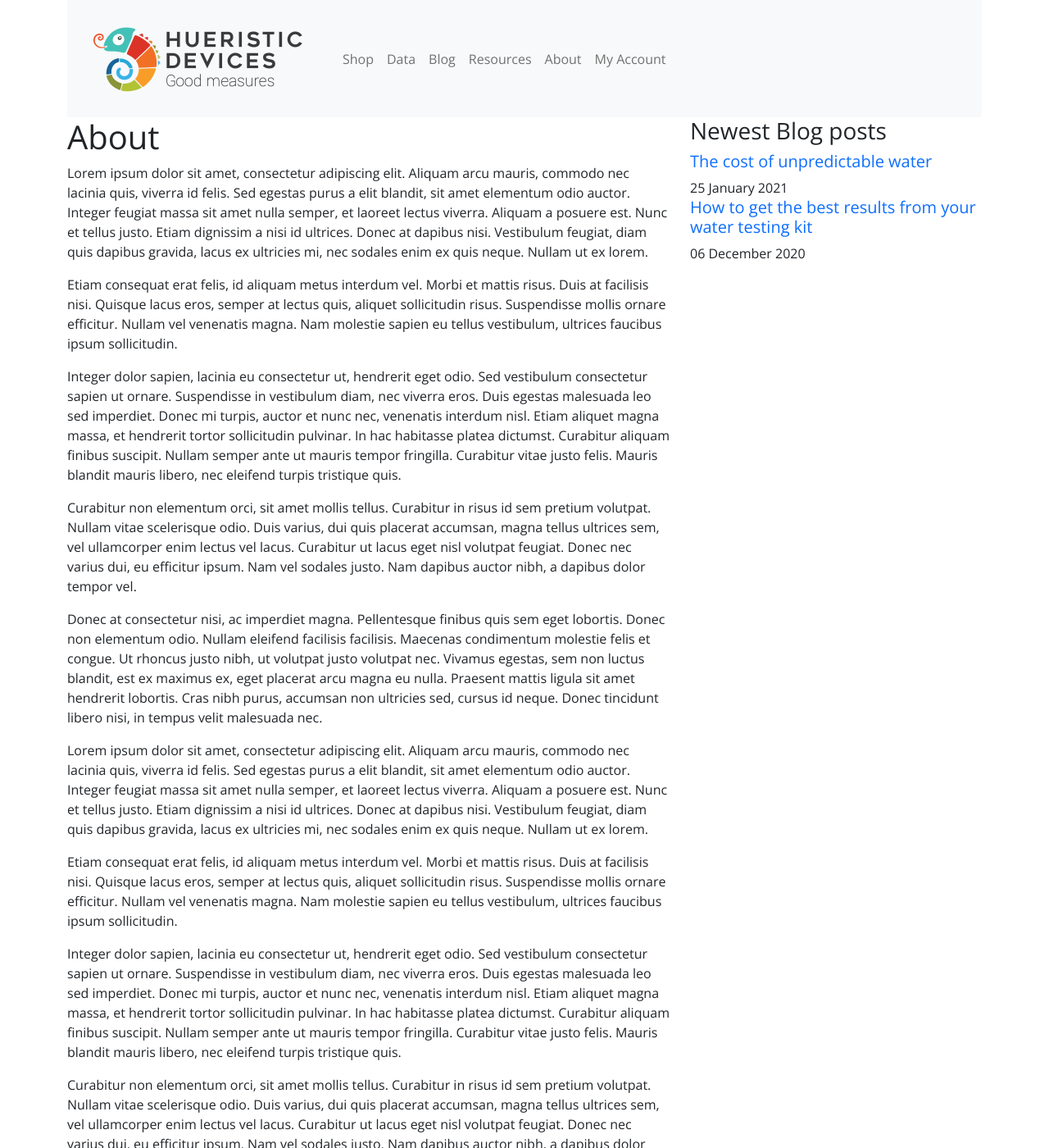
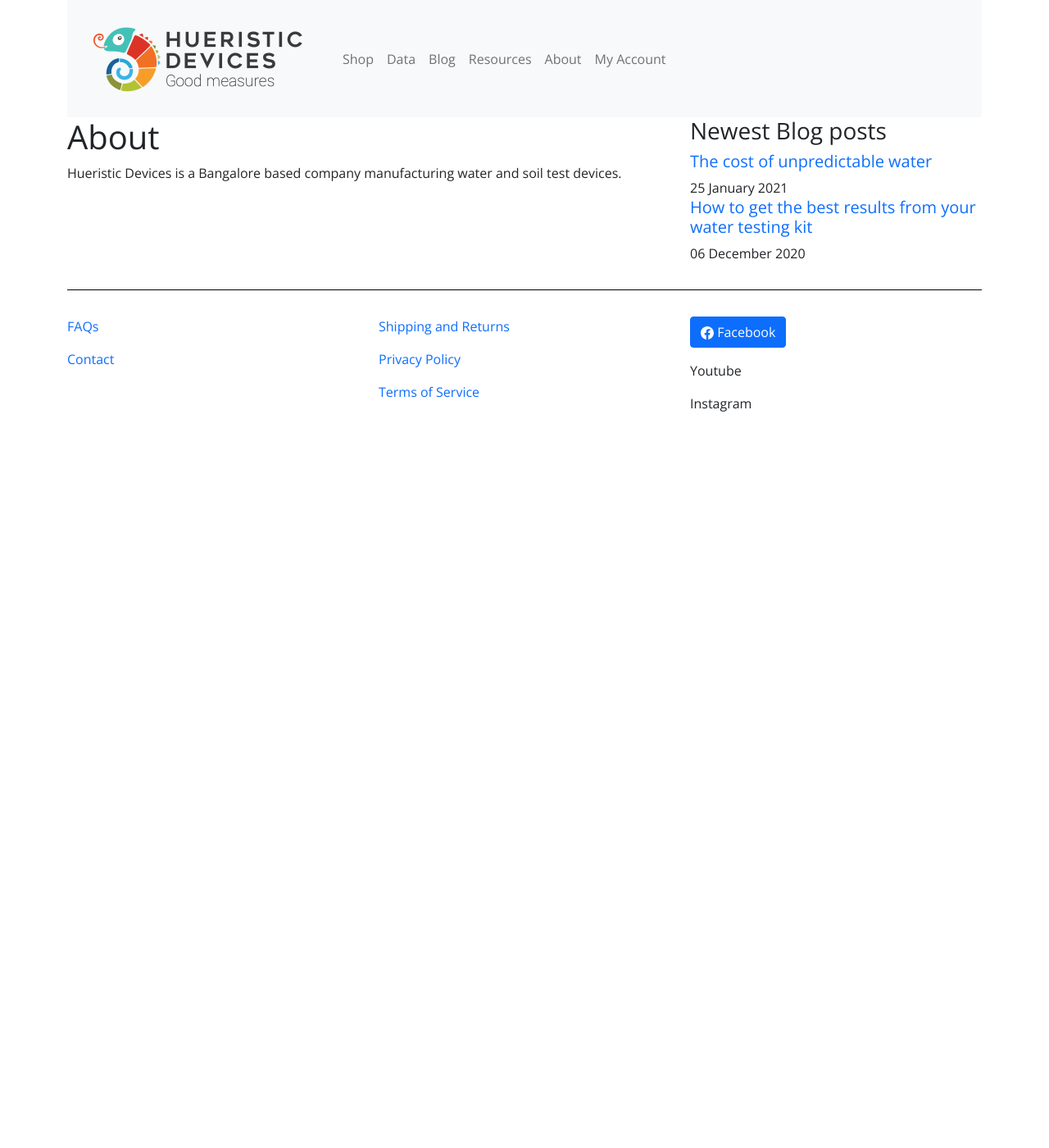
Before and after one commit to joannas97/staging, a Jekyll site: the page built from _pages/about.md, in a window 1280 px wide and 1400 px high. Shown: the whole window at 82% size. Built offline with Jekyll 4.4.1, drawn with Linux system fonts in a browser that asks for light colours; some of the changed text lies outside the part shown.

```diff
--- a/_layouts/default.html
+++ b/_layouts/default.html
@@ -58,7 +58,7 @@
                       {% for post in site.posts limit:3%}
                         <article>
                           <h5>
-                            <a href="{{ site.baseurl }}{{ post.url }}">
+                            <a href="{{ post.url | absolute_url}}">
                               {{ post.title }}
                             </a>
                           </h5>
--- a/_layouts/post.html
+++ b/_layouts/post.html
@@ -58,7 +58,7 @@
                       {% for post in site.posts limit:3%}
                         <article>
                           <h5>
-                            <a href="{{ post.url }}">
+                            <a href="{{ post.url | absolute_url }}">
                               {{ post.title }}
                             </a>
                           </h5>
--- a/_pages/about.md
+++ b/_pages/about.md
@@ -4,22 +4,4 @@ title: About
 permalink: /about/
 ---
 
-Lorem ipsum dolor sit amet, consectetur adipiscing elit. Aliquam arcu mauris, commodo nec lacinia quis, viverra id felis. Sed egestas purus a elit blandit, sit amet elementum odio auctor. Integer feugiat massa sit amet nulla semper, et laoreet lectus viverra. Aliquam a posuere est. Nunc et tellus justo. Etiam dignissim a nisi id ultrices. Donec at dapibus nisi. Vestibulum feugiat, diam quis dapibus gravida, lacus ex ultricies mi, nec sodales enim ex quis neque. Nullam ut ex lorem.
-
-Etiam consequat erat felis, id aliquam metus interdum vel. Morbi et mattis risus. Duis at facilisis nisi. Quisque lacus eros, semper at lectus quis, aliquet sollicitudin risus. Suspendisse mollis ornare efficitur. Nullam vel venenatis magna. Nam molestie sapien eu tellus vestibulum, ultrices faucibus ipsum sollicitudin.
-
-Integer dolor sapien, lacinia eu consectetur ut, hendrerit eget odio. Sed vestibulum consectetur sapien ut ornare. Suspendisse in vestibulum diam, nec viverra eros. Duis egestas malesuada leo sed imperdiet. Donec mi turpis, auctor et nunc nec, venenatis interdum nisl. Etiam aliquet magna massa, et hendrerit tortor sollicitudin pulvinar. In hac habitasse platea dictumst. Curabitur aliquam finibus suscipit. Nullam semper ante ut mauris tempor fringilla. Curabitur vitae justo felis. Mauris blandit mauris libero, nec eleifend turpis tristique quis.
-
-Curabitur non elementum orci, sit amet mollis tellus. Curabitur in risus id sem pretium volutpat. Nullam vitae scelerisque odio. Duis varius, dui quis placerat accumsan, magna tellus ultrices sem, vel ullamcorper enim lectus vel lacus. Curabitur ut lacus eget nisl volutpat feugiat. Donec nec varius dui, eu efficitur ipsum. Nam vel sodales justo. Nam dapibus auctor nibh, a dapibus dolor tempor vel.
-
-Donec at consectetur nisi, ac imperdiet magna. Pellentesque finibus quis sem eget lobortis. Donec non elementum odio. Nullam eleifend facilisis facilisis. Maecenas condimentum molestie felis et congue. Ut rhoncus justo nibh, ut volutpat justo volutpat nec. Vivamus egestas, sem non luctus blandit, est ex maximus ex, eget placerat arcu magna eu nulla. Praesent mattis ligula sit amet hendrerit lobortis. Cras nibh purus, accumsan non ultricies sed, cursus id neque. Donec tincidunt libero nisi, in tempus velit malesuada nec.
-
-Lorem ipsum dolor sit amet, consectetur adipiscing elit. Aliquam arcu mauris, commodo nec lacinia quis, viverra id felis. Sed egestas purus a elit blandit, sit amet elementum odio auctor. Integer feugiat massa sit amet nulla semper, et laoreet lectus viverra. Aliquam a posuere est. Nunc et tellus justo. Etiam dignissim a nisi id ultrices. Donec at dapibus nisi. Vestibulum feugiat, diam quis dapibus gravida, lacus ex ultricies mi, nec sodales enim ex quis neque. Nullam ut ex lorem.
-
-Etiam consequat erat felis, id aliquam metus interdum vel. Morbi et mattis risus. Duis at facilisis nisi. Quisque lacus eros, semper at lectus quis, aliquet sollicitudin risus. Suspendisse mollis ornare efficitur. Nullam vel venenatis magna. Nam molestie sapien eu tellus vestibulum, ultrices faucibus ipsum sollicitudin.
-
-Integer dolor sapien, lacinia eu consectetur ut, hendrerit eget odio. Sed vestibulum consectetur sapien ut ornare. Suspendisse in vestibulum diam, nec viverra eros. Duis egestas malesuada leo sed imperdiet. Donec mi turpis, auctor et nunc nec, venenatis interdum nisl. Etiam aliquet magna massa, et hendrerit tortor sollicitudin pulvinar. In hac habitasse platea dictumst. Curabitur aliquam finibus suscipit. Nullam semper ante ut mauris tempor fringilla. Curabitur vitae justo felis. Mauris blandit mauris libero, nec eleifend turpis tristique quis.
-
-Curabitur non elementum orci, sit amet mollis tellus. Curabitur in risus id sem pretium volutpat. Nullam vitae scelerisque odio. Duis varius, dui quis placerat accumsan, magna tellus ultrices sem, vel ullamcorper enim lectus vel lacus. Curabitur ut lacus eget nisl volutpat feugiat. Donec nec varius dui, eu efficitur ipsum. Nam vel sodales justo. Nam dapibus auctor nibh, a dapibus dolor tempor vel.
-
-Donec at consectetur nisi, ac imperdiet magna. Pellentesque finibus quis sem eget lobortis. Donec non elementum odio. Nullam eleifend facilisis facilisis. Maecenas condimentum molestie felis et congue. Ut rhoncus justo nibh, ut volutpat justo volutpat nec. Vivamus egestas, sem non luctus blandit, est ex maximus ex, eget placerat arcu magna eu nulla. Praesent mattis ligula sit amet hendrerit lobortis. Cras nibh purus, accumsan non ultricies sed, cursus id neque. Donec tincidunt libero nisi, in tempus velit malesuada nec.
+Hueristic Devices is a Bangalore based company manufacturing water and soil test devices.
```
Also changed, not shown: _pages/blog.md (+1 -1 lines).
